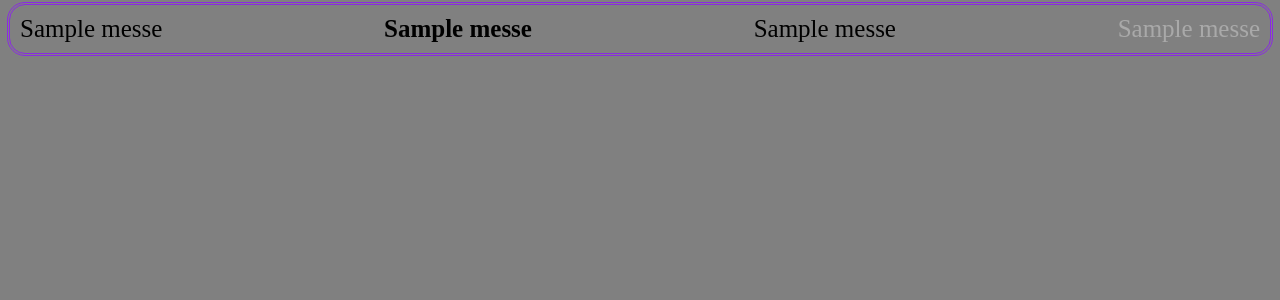
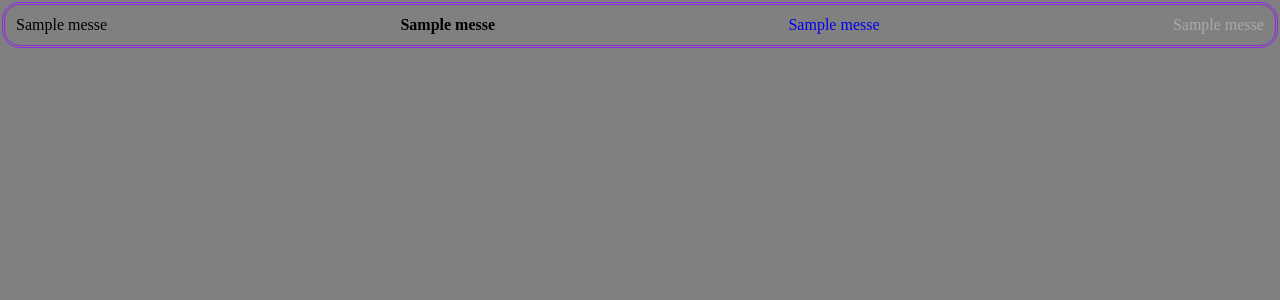
Before and after one commit to Elektron0110/WebPython, a Flask app: template Site/templates/MLK.html in a window 1280 px wide. Shown: the part 100-400 px from the top of the page. Run offline with Flask 3, Linux system fonts and the light colour scheme; the template is opened without the code that fills it: most values are stand-ins (such as "Sample title", 1, 10 or a date in 2020).

Commit message:
Замена на таблицу.

```diff
--- a/Site/templates/MLK.html
+++ b/Site/templates/MLK.html
@@ -32,19 +32,22 @@
 			</ul>
 		</div>
 	</header>
-	<div style="margin: 5;">
-		{% for mm in messes %}
-		<a href="/mail/mess/{{mm[0]}}" class="ml">
-			<div class="message">
-				<div class="sender" flex="1"><center>{{mm[1]}}</center></div>
-				<div class="topic" flex="1"><center>{{mm[2]}}</center></div>
-				<div class="text" flex="1"><center>{{mm[3]}}</center></div>
-				<div class="date" flex="1"><center>{{mm[4]}}</center></div>
-			</div>
-		</a>
-		<p></p>
-		{% endfor %}
-	</div>
+	<table style="display: block;">
+		<tbody style="display: block;">
+			{% for mm in messes %}
+			<tr class="message">
+					<td class="sender">{{mm[1]}}</td>
+					<td class="topic">{{mm[2]}}</td>
+					<td class="text">
+						<a href="/mail/mess/{{mm[0]}}" class="ml">
+							{{mm[3]}}
+						</a>
+					</td>
+					<td class="date">{{mm[4]}}</td>
+			</tr>
+			{% endfor %}
+		</tbody>
+	</table>
 	<script>
 		function func () {
 			var menu = document.getElementById("menu");
```
